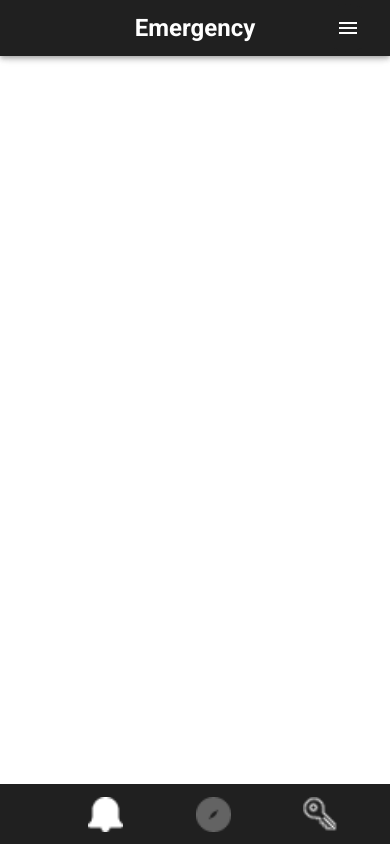
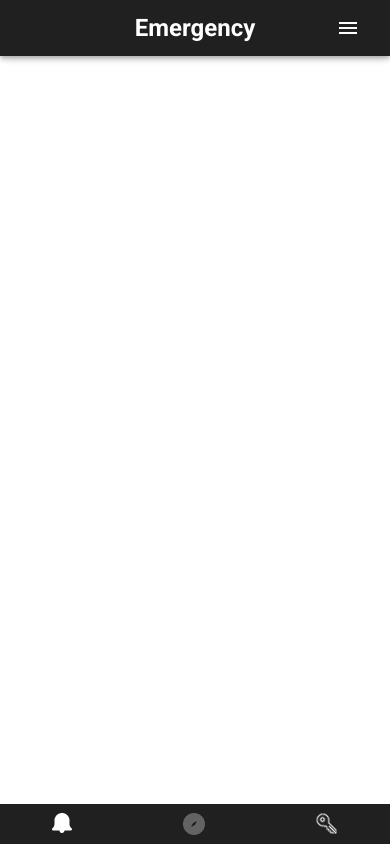
Before and after one commit to frotuck/eezer_app, a Vue app: page /emergency in a window 390 px wide. Built offline with nearby package versions, Linux system fonts and the light colour scheme.

Commit message:
fixed header & footer into one view that is responsive in Emergency

```diff
--- a/src/views/Driver/Emergency.vue
+++ b/src/views/Driver/Emergency.vue
@@ -1,27 +1,36 @@
 <template>
   <div>
-    <!-- ###################### -->
-    <!-- #### DESKTOP VIEW #### -->
-    <!-- ###################### -->
-    <div class="d-none d-sm-flex">
-      <v-app-bar app color="#202020">
+    <v-app-bar app color="primaryblack text-center pa-0">
+      <v-container
+        width="100%"
+        height="100%"
+        class="d-flex justify-space-around align-center pa-0 ma-0"
+      >
+        <h2
+          justify="center"
+          class="header-page-name justify-self-center d-md-none"
+        >
+          Emergency
+        </h2>
+        <v-container
+          width="100%"
+          height="100%"
+          class="d-none d-md-flex justify-space-around pa-0 ma-0"
+        >
           <v-img
-          class="d-none d-sm-flex header-icon"
+            class="d-flex header-icon"
             alt="Eezerlogo"
+            style="margin-left: 5%;"
             src="../../assets/eezer-logo.png"
             max-width="55"
           />
-        <v-spacer></v-spacer>
-        <v-spacer></v-spacer>
-        <v-spacer></v-spacer>
-        <v-spacer></v-spacer>
-        <v-spacer></v-spacer>
-        <v-spacer></v-spacer>
-
-        <v-spacer></v-spacer>
+          <v-container
+            height="100%"
+            class="d-flex justify-end align-end pa-0 ma-0"
+          >
             <router-link to="/position">
               <v-img
-            style="margin-bottom: -26px"
+                style="margin-bottom: -4px;"
                 alt="logout"
                 src="../../assets/map-desktop-inactive.png"
                 max-width="120px"
@@ -29,7 +38,7 @@
             </router-link>
             <router-link to="/profile">
               <v-img
-            style="margin-bottom: -26px"
+                style="margin-bottom: -4px;"
                 alt="logout"
                 src="../../assets/profile-desktop-inactive.png"
                 max-width="120px"
@@ -37,60 +46,34 @@
             </router-link>
             <router-link to="/emergency">
               <v-img
-            style="margin-bottom: -26px"
+                style="margin-bottom: -4px;"
                 alt="logout"
                 src="../../assets/emergency-desktop-active.png"
                 max-width="120px"
               />
             </router-link>
-        <v-spacer></v-spacer>
-
-        <app-hamburger-menu style="margin-right: -40px"></app-hamburger-menu>
-      </v-app-bar>
-    </div>
-    <v-footer
-      min-height="40px"
-      color="#202020"
-      absolute
-      class="d-none d-sm-flex"
-    >
-    </v-footer>
-    <!-- ##################### -->
-    <!-- #### MOBILE VIEW #### -->
-    <!-- ##################### -->
-    <v-app-bar app class="d-sm-none" color="primaryblack">
-      <v-spacer></v-spacer>
-
-      <h2 justify="center" class="header-page-name">
-        Emergency
-      </h2>
-      <v-spacer></v-spacer>
-
-      <!-- <v-app-bar-nav-icon color="white"></v-app-bar-nav-icon> -->
+          </v-container>
+        </v-container>
+      </v-container>
       <app-hamburger-menu></app-hamburger-menu>
     </v-app-bar>
-    <v-footer
-      min-height="60px"
-      color="primaryblack"
-      absolute
-      class="font-weight-medium d-sm-none"
+    <v-footer color="#202020" absolute class="mobile desktop">
+      <v-container
+        class="font-weight-medium d-flex justify-space-between d-sm-none pa-0 ma-0"
       >
-      <v-spacer></v-spacer>
-      <v-spacer></v-spacer>
-      <router-link to="/emergency" class="icon-footer">
-        <v-img src="../../assets/alert-active.png" min-width="35" />
+        <router-link to="/emergency" class="icon-footer margin-icon-left">
+          <v-img src="../../assets/alert-active.png" min-width="35%" />
         </router-link>
-      <v-spacer></v-spacer>
-      <v-spacer></v-spacer>
-      <router-link to="/position">
-        <v-img src="../../assets/explore-inactive.png" min-width="35" />
+        <router-link to="/position" class="icon-footer margin-icon">
+          <v-img src="../../assets/explore-inactive.png" min-width="35%" />
         </router-link>
-      <v-spacer></v-spacer>
-      <v-spacer></v-spacer>
-      <router-link to="/quarantine-pass">
-        <v-img src="../../assets/key-inactive.png" min-width="35" />
+        <router-link
+          to="/quarantine-pass"
+          class="icon-footer margin-icon-right"
+        >
+          <v-img src="../../assets/key-inactive.png" min-width="35%" />
         </router-link>
-      <v-spacer></v-spacer>
+      </v-container>
     </v-footer>
   </div>
 </template>
@@ -99,4 +82,22 @@
 export default {};
 </script>
 
-<style lang="scss" scoped></style>
+<style lang="scss" scoped>
+.mobile {
+  min-height: 40px;
+}
+
+.center {
+  justify-self: center !important;
+}
+
+.margin-icon-left {
+  margin-left: 10%;
+  // margin-right: 30%;
+}
+
+.margin-icon-right {
+  margin-right: 10%;
+  // margin-right: 30%;
+}
+</style>
--- a/src/views/Driver/Profile.vue
+++ b/src/views/Driver/Profile.vue
@@ -55,7 +55,7 @@
       <v-container class="boxshadow pa-0">
         <v-img src="@/assets/profile-picture.png"></v-img>
       </v-container>
-      <v-container class="margin-2">
+      <v-container>
         <h3>John Doe</h3>
         <h6>San Francisco, CA</h6>
         <p>
@@ -139,10 +139,6 @@ export default {
   margin-left: 2%;
 }
 
-.margin-2 {
-  margin: 2%;
-}
-
 @media screen and (max-width: 768px) {
   .box-shadow-none {
     box-shadow: none !important;
```
Lines whose indentation alone changed are shown as unchanged.
